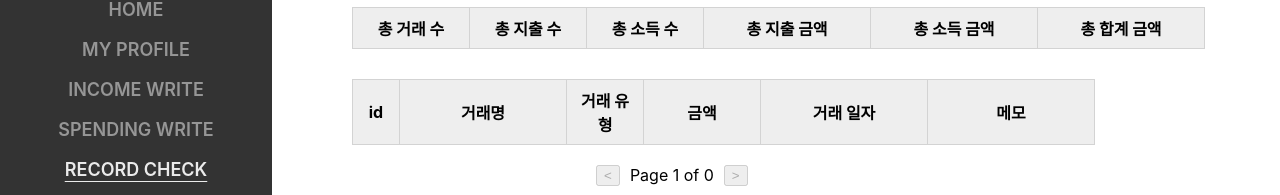
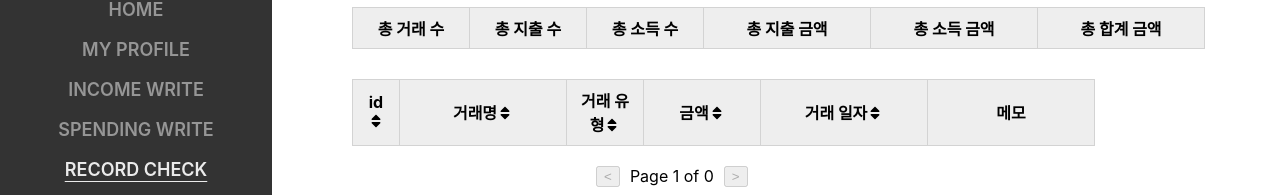
Before and after one commit to lkl4502/account_book_project, a React (Create React App) app in the folder frontend/: page /recordCheck in a window 1280 px wide. Shown: the part 351-546 px from the top of the page. Built offline with nearby package versions, Linux system fonts and the light colour scheme; sample sign-in values are in the browser's storage.

Commit message:
front : 거래 내역 테이블 정렬 기능 추가

```diff
--- a/frontend/package.json
+++ b/frontend/package.json
@@ -13,6 +13,7 @@
     "react": "^18.2.0",
     "react-calendar": "^4.8.0",
     "react-dom": "^18.2.0",
+    "react-icons": "^5.2.1",
     "react-router-dom": "^6.22.3",
     "react-scripts": "5.0.1",
     "react-select": "^5.8.0",
--- a/frontend/src/components/CustomTable.jsx
+++ b/frontend/src/components/CustomTable.jsx
@@ -4,7 +4,9 @@ import {
   getCoreRowModel,
   useReactTable,
   getPaginationRowModel,
+  getSortedRowModel,
 } from "@tanstack/react-table";
+import { FaSortUp, FaSortDown, FaSort } from "react-icons/fa";
 import styled from "styled-components";
 
 const Styles = styled.div`
@@ -37,6 +39,7 @@ function CustomTable({ columns, data }) {
     columns,
     getCoreRowModel: getCoreRowModel(),
     getPaginationRowModel: getPaginationRowModel(),
+    getSortedRowModel: getSortedRowModel(),
   });
 
   return (
@@ -46,13 +49,29 @@ function CustomTable({ columns, data }) {
           {table.getHeaderGroups().map((headerGroup) => (
             <tr key={headerGroup.id}>
               {headerGroup.headers.map((header) => (
-                <th key={header.id} style={{ width: header.getSize() }}>
+                <th
+                  key={header.id}
+                  style={{ width: header.getSize(), verticalAlign: "middle" }}
+                  onClick={header.column.getToggleSortingHandler()}
+                >
                   {header.isPlaceholder
                     ? null
                     : flexRender(
                         header.column.columnDef.header,
                         header.getContext()
                       )}
+                  <span style={{ verticalAlign: "middle" }}>
+                    {
+                      {
+                        asc: <FaSortUp />,
+                        desc: <FaSortDown />,
+                      }[header.column.getIsSorted()]
+                    }
+                    {header.column.getCanSort() &&
+                    !header.column.getIsSorted() ? (
+                      <FaSort />
+                    ) : null}
+                  </span>
                 </th>
               ))}
             </tr>
--- a/frontend/src/pages/RecordCheck.jsx
+++ b/frontend/src/pages/RecordCheck.jsx
@@ -47,9 +47,16 @@ function RecordCheck() {
 
   const columnHelper = createColumnHelper();
   const columns = [
-    columnHelper.accessor("id", { header: "id", size: 30 }),
+    columnHelper.accessor("id", {
+      header: "id",
+      size: 30,
+      enableSorting: true,
+      sortingFn: "auto",
+    }),
     columnHelper.accessor("category", {
       header: "거래명",
+      enableSorting: true,
+      sortingFn: "auto",
       cell: (props) => {
         const style = {
           whiteSpace: "nowrap",
@@ -67,6 +74,8 @@ function RecordCheck() {
     columnHelper.accessor("type", {
       header: "거래 유형",
       size: 60,
+      enableSorting: true,
+      sortingFn: "auto",
       cell: (props) => (
         <div
           style={{
@@ -81,6 +90,8 @@ function RecordCheck() {
     columnHelper.accessor("sum", {
       header: "금액",
       size: 100,
+      enableSorting: true,
+      sortingFn: "auto",
       cell: (props) => {
         return (
           (props.row.original.type ? "+ " : "- ") +
@@ -90,10 +101,13 @@ function RecordCheck() {
     }),
     columnHelper.accessor("date", {
       header: "거래 일자",
+      enableSorting: true,
+      sortingFn: "auto",
       cell: (props) => props.getValue().slice(0, props.getValue().indexOf(" ")),
     }),
     columnHelper.accessor("memo", {
       header: "메모",
+      enableSorting: false,
       cell: (props) => {
         const style = {
           whiteSpace: "nowrap",
```
Also changed, not shown: 1 other file (tests, documents, lock files or other folders).
